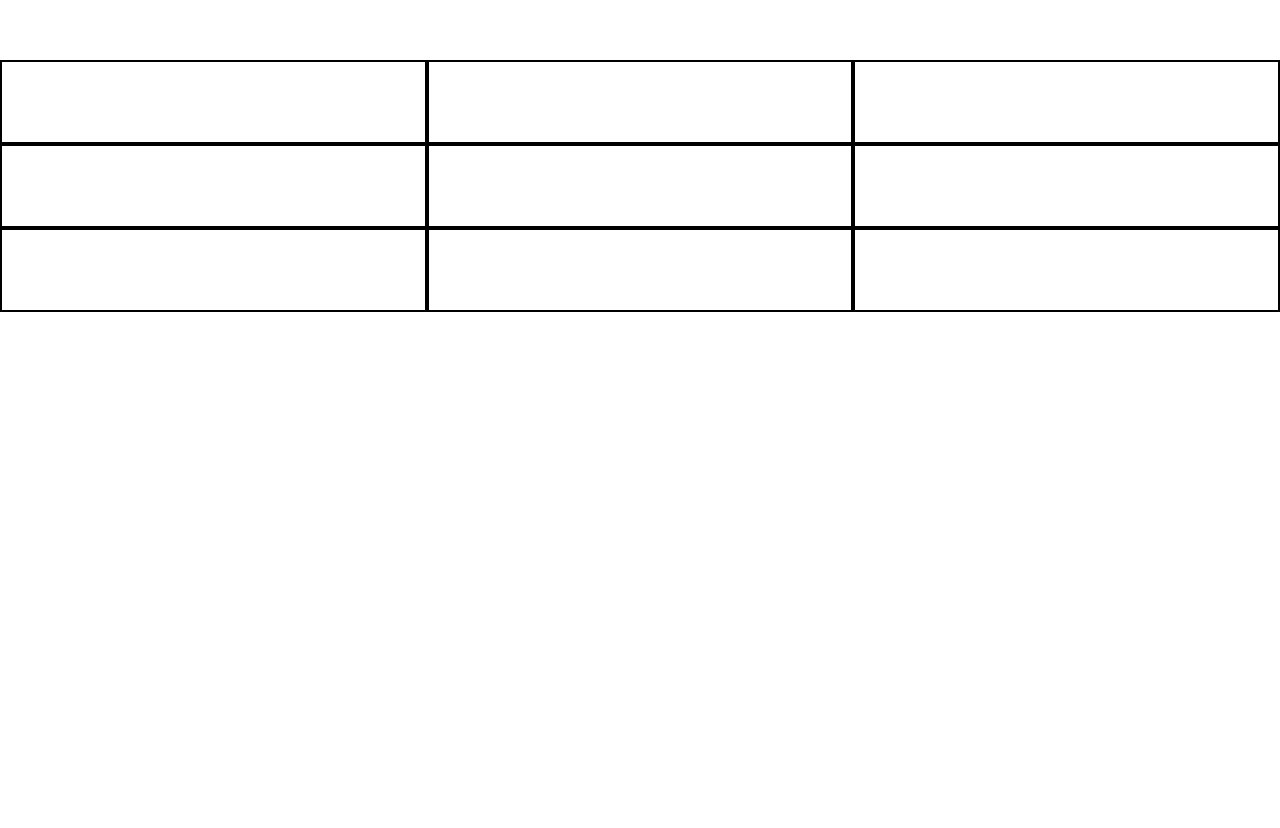
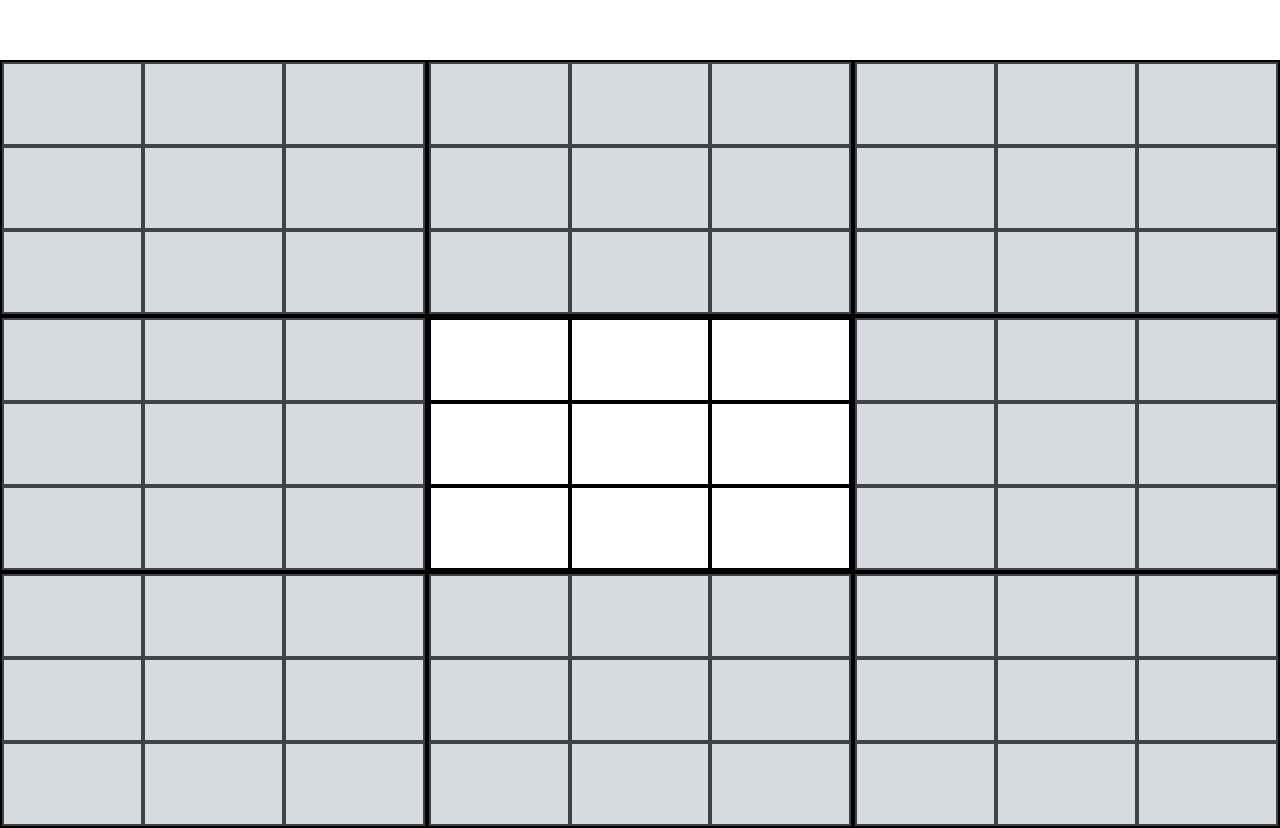
Before and after one commit to pablo014/3d-tic-tac-toe, a Vue app: page / in a window 1280 px wide. Before the commit the page ends 800 px from the top, so only its background shows below. Built offline with nearby package versions, Linux system fonts and the light colour scheme.

Commit message:
feat(shell): add shell logic for active square

```diff
--- a/src/App.vue
+++ b/src/App.vue
@@ -1,5 +1,16 @@
 <template>
-  <TBoard @calculate="onCalculate" />
+  <TBoard :active-index="active">
+    <template #item="slotProps">
+      <div class="relative " :class="slotProps.pRecord.x.includes(slotProps.index) ? 'bg-red-400' : slotProps.pRecord.o.includes(slotProps.index) ? 'bg-blue-400' : ''">
+        <div v-if="!slotProps.isActive" class="w-full h-full bg-gray-400 opacity-40 absolute" />
+        <TBoard @click="(index) => active = index" @calculate="(winner) => {
+          if(winner != '') {
+            slotProps.calculateWinner(slotProps.index)
+          }
+        }"/>
+      </div>
+    </template>
+  </TBoard>
 </template>
 
 <script>
@@ -13,17 +24,15 @@ export default {
   },
   setup() {
     const player = ref('x');
+    const active = ref(5);
     const switchPlayer = (nextPlayer) => {
       player.value = nextPlayer;
     }
     provide('player', player);
     provide('switchPlayer', switchPlayer);
-    const onCalculate = (winner) => {
-      console.log(winner);
-    };
     return {
-      onCalculate,
-    };
+      active,
+    }
   }
 }
 </script>
--- a/src/components/TBoard.vue
+++ b/src/components/TBoard.vue
@@ -1,41 +1,38 @@
 <script setup>
 import TItem from './TItem.vue';
-import {ref, defineEmits, inject} from 'vue';
+import { winningLines } from '@/constants.ts';
+import {ref, defineEmits, inject, defineProps} from 'vue';
 const player = inject('player');
-const emit = defineEmits(['winner'])
+const winner = ref('');
+const emit = defineEmits(['calculate', 'click']);
+const props = defineProps({
+    activeIndex: Number,
+});
 const pRecord = ref({
     'x': [],
     'o': [],
 });
-const winningLines = [
-    [1,2,3],
-    [4,5,6],
-    [7,8,9],
-    [1,4,7],
-    [2,5,6],
-    [3,6,9],
-    [1,5,9],
-    [3,5,7],
-];
 const calculateWinner = (index) => {
-    console.log(pRecord.value[player.value], index)
-    pRecord.value[player.value].push(index);
-    const playerR = pRecord.value[player.value];
-    var winner = '';
-    //Go through all the winnning lines
-    winningLines.forEach((i) => {
+    emit('click', index);
+    //only if winner has not been determined
+    if (winner.value == '') {
+        pRecord.value[player.value].push(index);
+        const playerR = pRecord.value[player.value];
+        //Go through all the winnning lines
+        winningLines.forEach((i) => {
         //check if player has numbers that match up those lines
         if(playerR.includes(i[0]) && playerR.includes(i[1]) && playerR.includes(i[2])){
-            winner = player.value;
+            winner.value = player.value;
         }
     })
-    emit('calculate', winner);
+    emit('calculate', winner.value, index);
+    }
 }
 </script>
 <template>
     <div class="flex flex-wrap">
         <div class="w-1/3 border-2 border-black flex items-center justify-center" v-for="index in 9" :key="index">
-            <slot name="item">
+            <slot name="item" :index="index" :calculateWinner="calculateWinner" :pRecord="pRecord" :isActive="props.activeIndex === index">
                 <TItem @click="calculateWinner(index)"/>
             </slot>
         </div>
--- /dev/null
+++ b/src/constants.ts
@@ -0,0 +1,10 @@
+export const winningLines = [
+    [1,2,3],
+    [4,5,6],
+    [7,8,9],
+    [1,4,7],
+    [2,5,6],
+    [3,6,9],
+    [1,5,9],
+    [3,5,7],
+];
```
Also changed, not shown: src/assets/cross.png.
